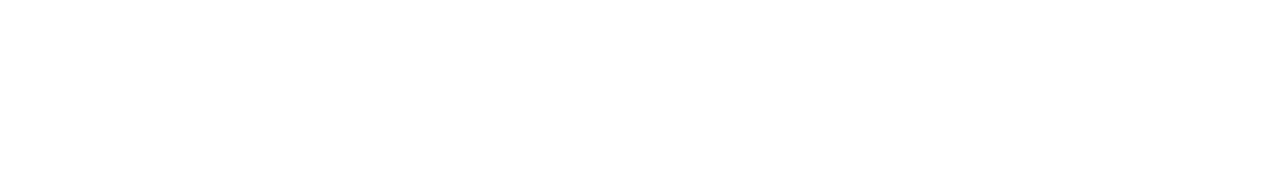
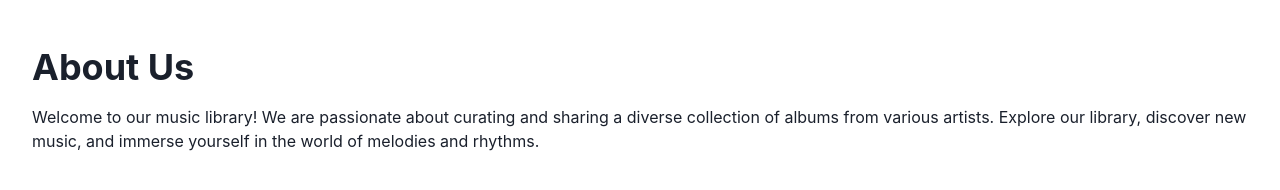
Before and after one commit to GPT-Engineer-App/melody-library, a React (Vite) app: page / in a window 1280 px wide. Shown: the part 476-666 px from the top of the page. Built offline with nearby package versions, Linux system fonts and the light colour scheme.

Commit message:
Added an "About Us" section with a title and descriptive text below the album grid.
Prompt: Add a section with a title About Us and a text underneath it

```diff
--- a/src/pages/Index.jsx
+++ b/src/pages/Index.jsx
@@ -65,6 +65,13 @@ const Index = () => {
         ))}
       </Grid>
 
+      <Box mt={12}>
+        <Heading as="h2" size="xl" mb={4}>
+          About Us
+        </Heading>
+        <Text>Welcome to our music library! We are passionate about curating and sharing a diverse collection of albums from various artists. Explore our library, discover new music, and immerse yourself in the world of melodies and rhythms.</Text>
+      </Box>
+
       <Modal isOpen={isOpen} onClose={onClose}>
         <ModalOverlay />
         <ModalContent>
```
